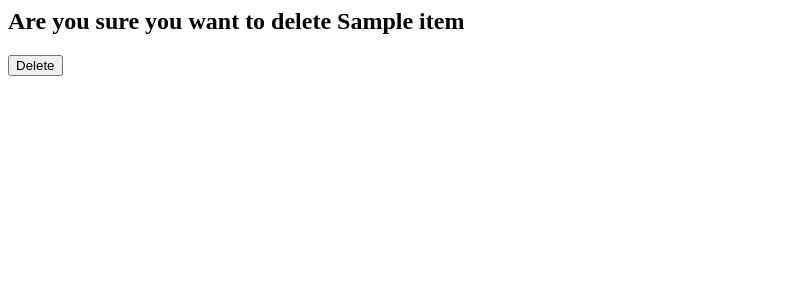
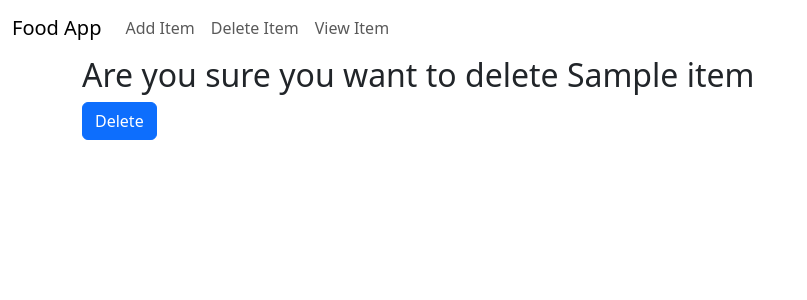
Before and after one commit to Stevensousa67/Django-4-Masterclass, a Django app: page /food/delete/1 in a window 1280 px wide. Shown: the top 300 px of the page, without its empty margins (0-807 px from the left). Run offline with Django 5.2, Linux system fonts and the light colour scheme; tables that the repository leaves empty hold one stand-in row (values such as "Sample post").

Commit message:
Added bootstrap styling

```diff
--- a/mysite/food/templates/food/item-delete.html
+++ b/mysite/food/templates/food/item-delete.html
@@ -1,5 +1,13 @@
-<form method="post">
-  {% csrf_token %}
-  <h2>Are you sure you want to delete {{ item.item_name }}</h2>
-  <button type="submit">Delete</button>
-</form>
+{% extends 'food/base.html' %}
+
+{% block body %}
+
+<div class="container">
+    <form method="post">
+      {% csrf_token %}
+      <h2>Are you sure you want to delete {{ item.item_name }}</h2>
+      <button type="submit" class="btn btn-primary">Delete</button>
+    </form>
+</div>
+
+{% endblock %}
```
